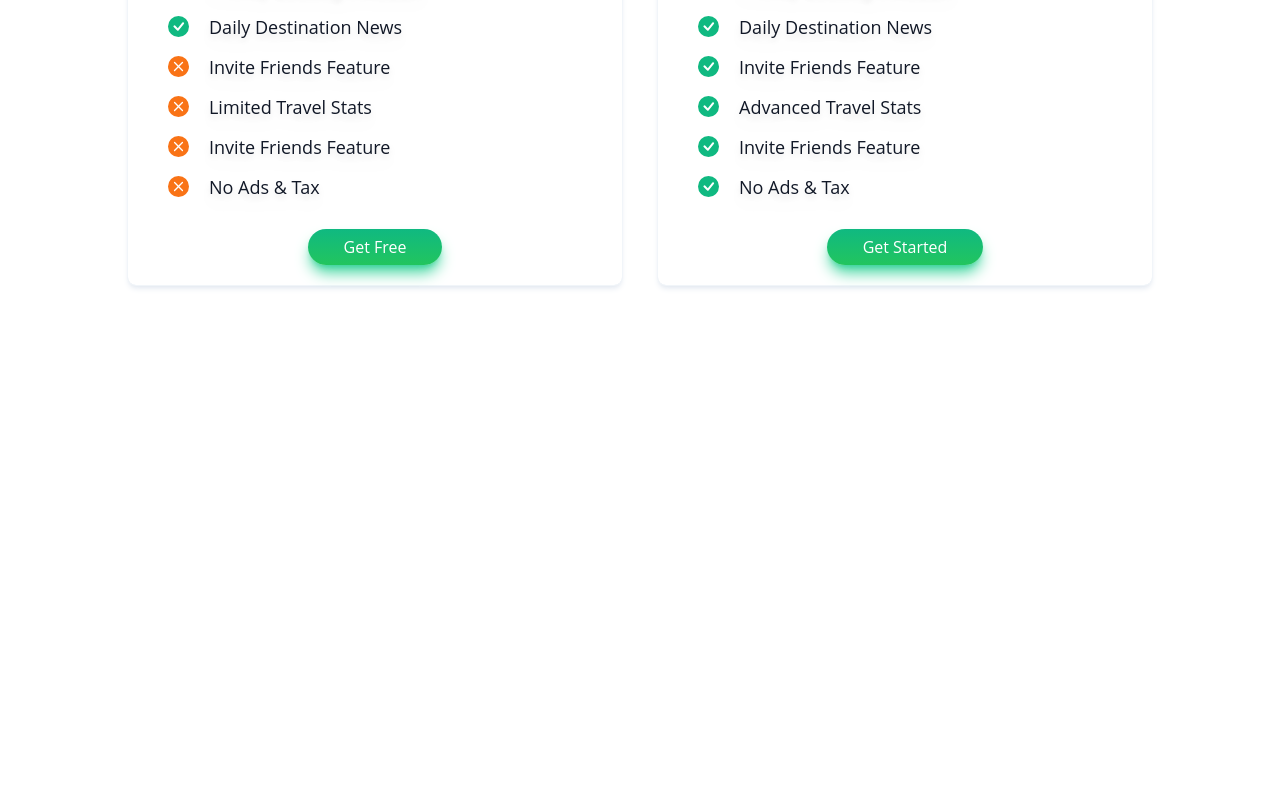
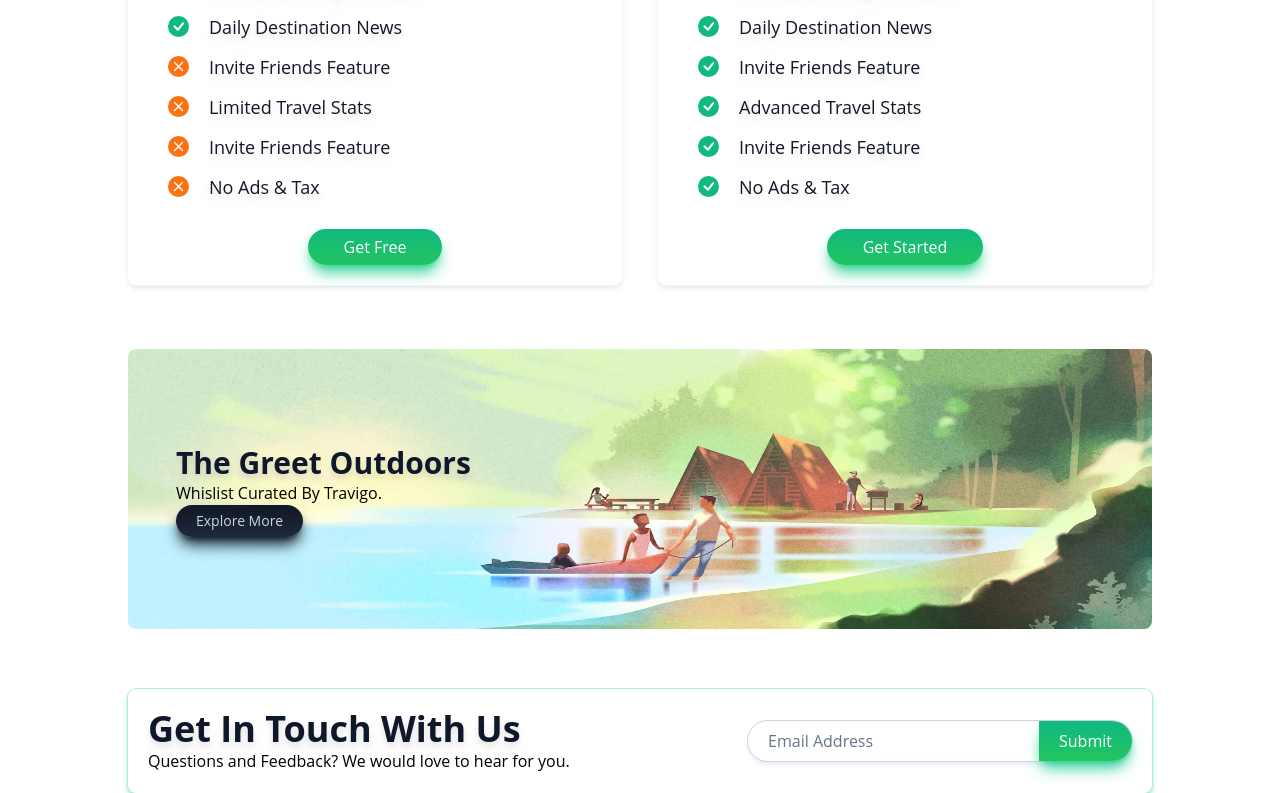
Before and after one commit to Ger4eK/tailwind-travel-agency, a React (Create React App) app: page / in a window 1280 px wide. Shown: the part 2715-3508 px from the top of the page. Before the commit the page ends 3064 px from the top, so only its background shows below. Built offline with nearby package versions, Linux system fonts and the light colour scheme.

Commit message:
add banner & newslatter

```diff
--- a/src/App.jsx
+++ b/src/App.jsx
@@ -5,6 +5,8 @@ import {
   Explore,
   Advertise,
   Pricings,
+  Banner,
+  Newslatter,
 } from './components';
 import {
   hero,
@@ -13,6 +15,7 @@ import {
   placesAPI,
   brands,
   pricingapi,
+  bannerAPI,
 } from './data/travigodata';
 
 function App() {
@@ -24,6 +27,8 @@ function App() {
       <Explore title='Explore The Beauty of World' placesAPI={placesAPI} />
       <Advertise brands={brands} />
       <Pricings pricingapi={pricingapi} />
+      <Banner bannerAPI={bannerAPI} />
+      <Newslatter />
     </>
   );
 }
--- /dev/null
+++ b/src/components/Banner.jsx
@@ -0,0 +1,29 @@
+import React from 'react';
+
+const Banner = ({ bannerAPI: { title, text, btnText, imgSrc } }) => {
+  return (
+    <div className='relative w-full max-w-5xl ml-auto mr-auto mt-0 mb-3 xl:w-[95vw] rounded-lg'>
+      <div className='flex items-center'>
+        <img
+          src={imgSrc}
+          alt='banner/api'
+          className='h-[35vh] w-full rounded-lg'
+        />
+      </div>
+      <div className='absolute top-24 left-12 w-full flex flex-col items-start md:items-center md:justify-center md:left-0 md:top-14'>
+        <h1 className='text-3xl font-bold text-slate-900 drop-shadow-lg filter'>
+          {title}
+        </h1>
+        <p className='text-base sm:text-sm'>{text}</p>
+        <button
+          type='button'
+          className='py-1.5 px-5 bg-gradient-to-b from-gray-900 to-slate-800 text-slate-300 text-sm rounded-full shadow-lg shadow-slate-900 transition-all duration-300 active:scale-110'
+        >
+          {btnText}
+        </button>
+      </div>
+    </div>
+  );
+};
+
+export default Banner;
--- /dev/null
+++ b/src/components/Newslatter.jsx
@@ -0,0 +1,37 @@
+import React from 'react';
+
+const Newslatter = () => {
+  return (
+    <div className='p-5 bg-white/60 ring-1 ring-emerald-200 shadow-md shadow-emerald-300 rounded-lg max-w-5xl w-full ml-auto mr-auto mt-0 xl:w-[95vw] relative top-12'>
+      <div className='flex items-center justify-between lg:flex-col lg:gap-7'>
+        <div className='grid items-center sm:text-center'>
+          <h1
+            className='text-4xl md:text-3xl sm:text-2xl filter drop-shadow-lg font-bold text-slate-900
+           '
+          >
+            Get In Touch With Us
+          </h1>
+          <p className='text-base sm:text-sm xsm:text-xs font-medium'>
+            Questions and Feedback? We would love to hear for you.
+          </p>
+        </div>
+        <form className='flex items-center justify-center relative'>
+          <input
+            placeholder='Email Address'
+            name='email'
+            type={'email'}
+            className='py-2 px-5 ring-1 ring-slate-300 flex items-center shadow-md shadow-slate-200 w-96 lg:w-[85vw] text-base rounded-full relative placeholder:text-slate-500 focus:outline-emerald-500'
+          />
+          <button
+            type='button'
+            className='text-base px-5 py-2 text-white bg-gradient-to-b from-emerald-500 to-green-500 rounded-r-full transition-all duration-200 active:scale-90 absolute right-0 shadow-lg shadow-emerald-400'
+          >
+            Submit
+          </button>
+        </form>
+      </div>
+    </div>
+  );
+};
+
+export default Newslatter;
--- a/src/components/index.js
+++ b/src/components/index.js
@@ -5,3 +5,5 @@ export { default as Memory } from './Memory.jsx';
 export { default as Explore } from './Explore.jsx';
 export { default as Advertise } from './Advertise.jsx';
 export { default as Pricings } from './Pricings.jsx';
+export { default as Banner } from './Banner.jsx';
+export { default as Newslatter } from './Newslatter.jsx';
```
